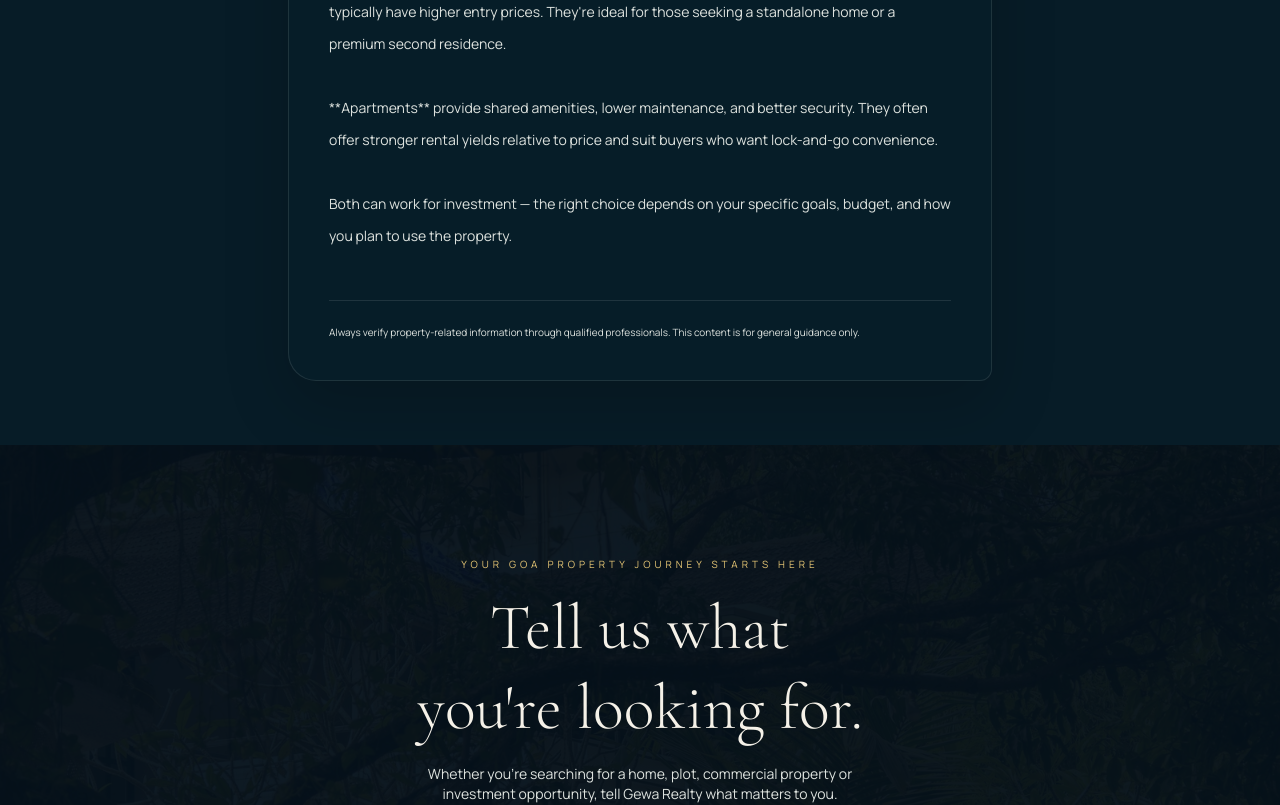
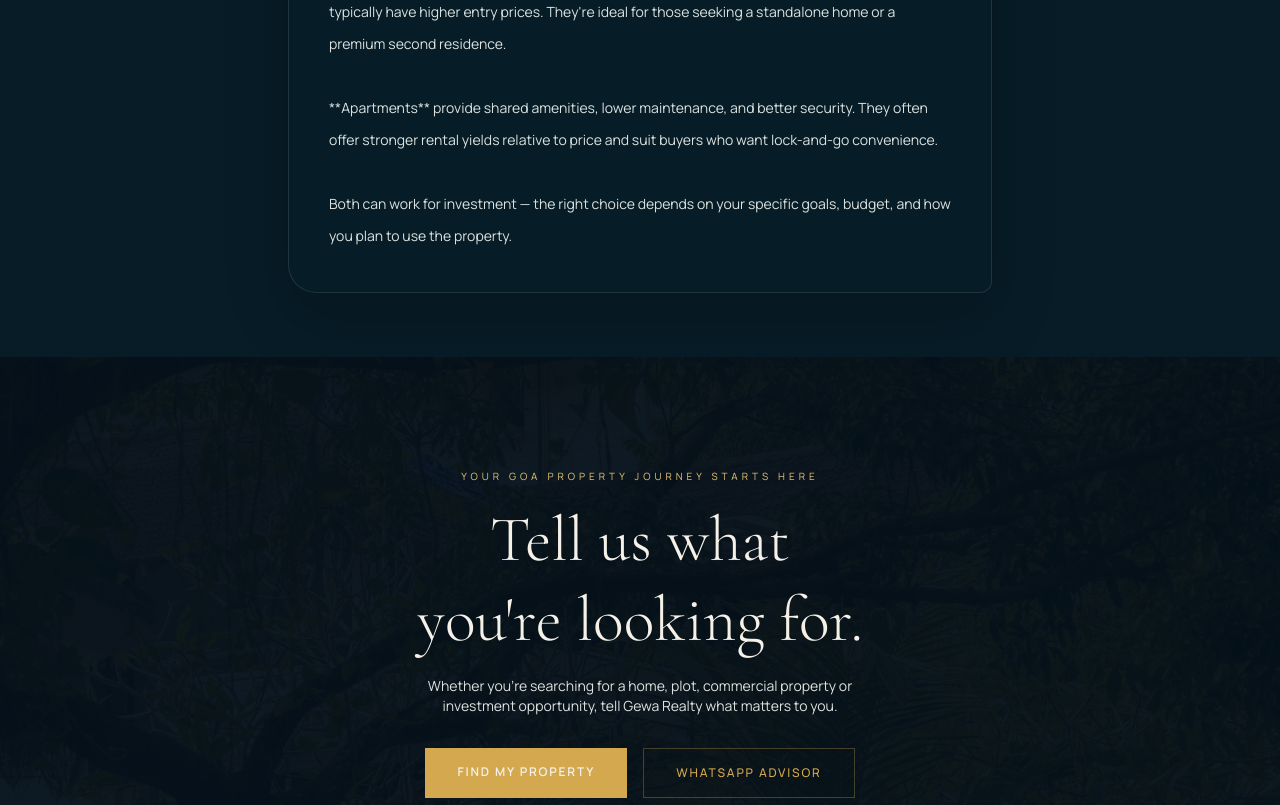
Before and after one commit to satitech-official/gewa-reality-, a Next.js app: page /insights/villa-vs-apartment-goa in a window 1280 px wide. Shown: the part 909-1714 px from the top of the page. Built offline with nearby package versions, Linux system fonts and the light colour scheme; no server answers; the database is empty.

Commit message:
Keep dynamic insight route outside Pages builds

```diff
--- a/src/app/insights/[slug]/page.tsx
+++ b/src/app/insights/[slug]/page.tsx
@@ -5,7 +5,7 @@ import Footer from "@/components/Footer";
 import PageHero from "@/components/PageHero";
 import { notFound } from "next/navigation";
 
-export const dynamic = process.env.GITHUB_PAGES === "true" ? "force-static" : "force-dynamic";
+export const dynamic = "force-dynamic";
 
 export function generateStaticParams() {
   return mockBlogPosts.filter((post) => post.isPublished).map((post) => ({ slug: post.slug }));
@@ -22,7 +22,8 @@ export default async function InsightDetailPage({ params }: { params: Promise<{
       <PageHero eyebrow={post.category || "Property guide"} title={<>{post.title}</>} description={post.excerpt || "A considered guide from Gewa Realty."} image={post.heroImage || "/images/about-goa.jpg"} number="17" />
       <article className="py-16">
         <div className="max-w-3xl mx-auto px-5 md:px-8">
-          <div className="content-surface shape-tall p-6 md:p-10"><div className="font-[Manrope] text-sm text-sand/75 leading-8 whitespace-pre-line">{post.content}</div><div className="mt-12 pt-6 border-t border-white/10"><p className="font-[Manrope] text-[10px] text-sand/40">Always verify property-related information through qualified professionals. This content is for general guidance only.</p></div>
+          <div className="content-surface shape-tall p-6 md:p-10">
+            <div className="font-[Manrope] text-sm text-sand/75 leading-8 whitespace-pre-line">{post.content}</div>
           </div>
         </div>
       </article>
```
